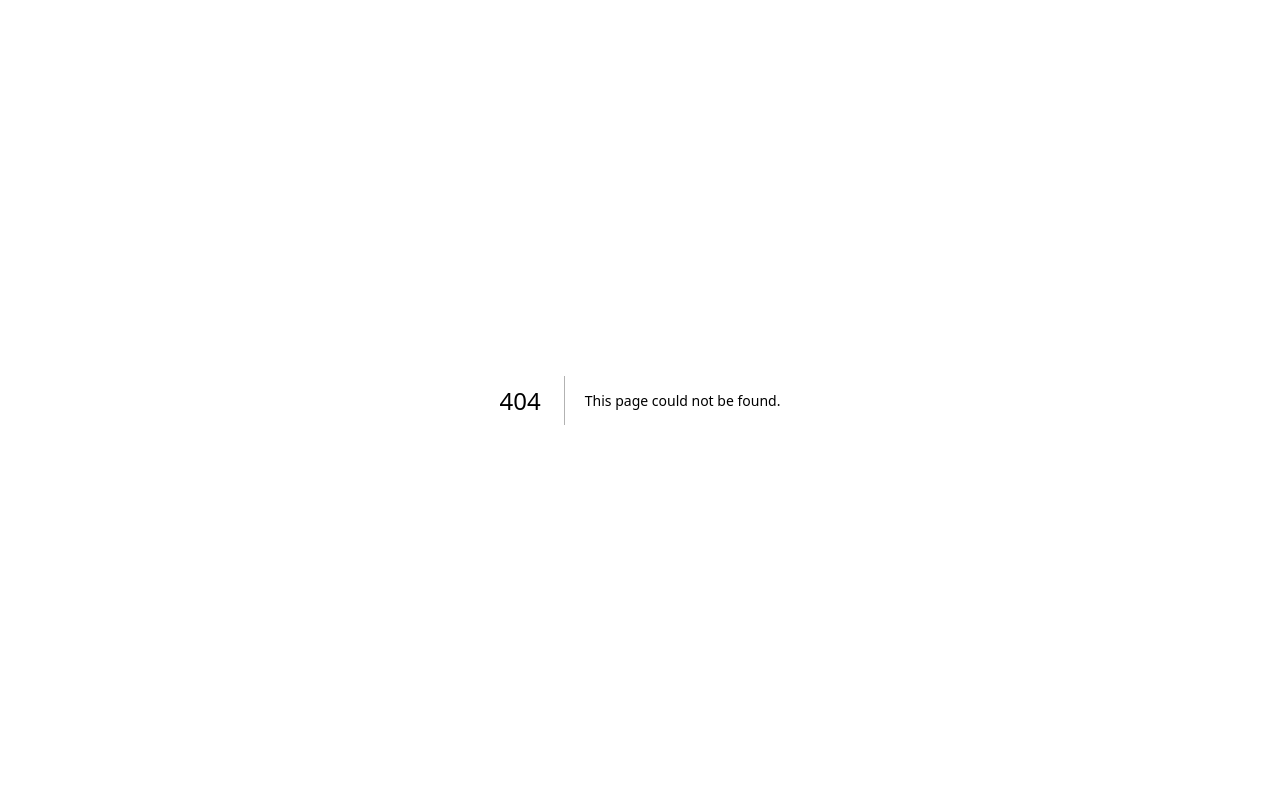
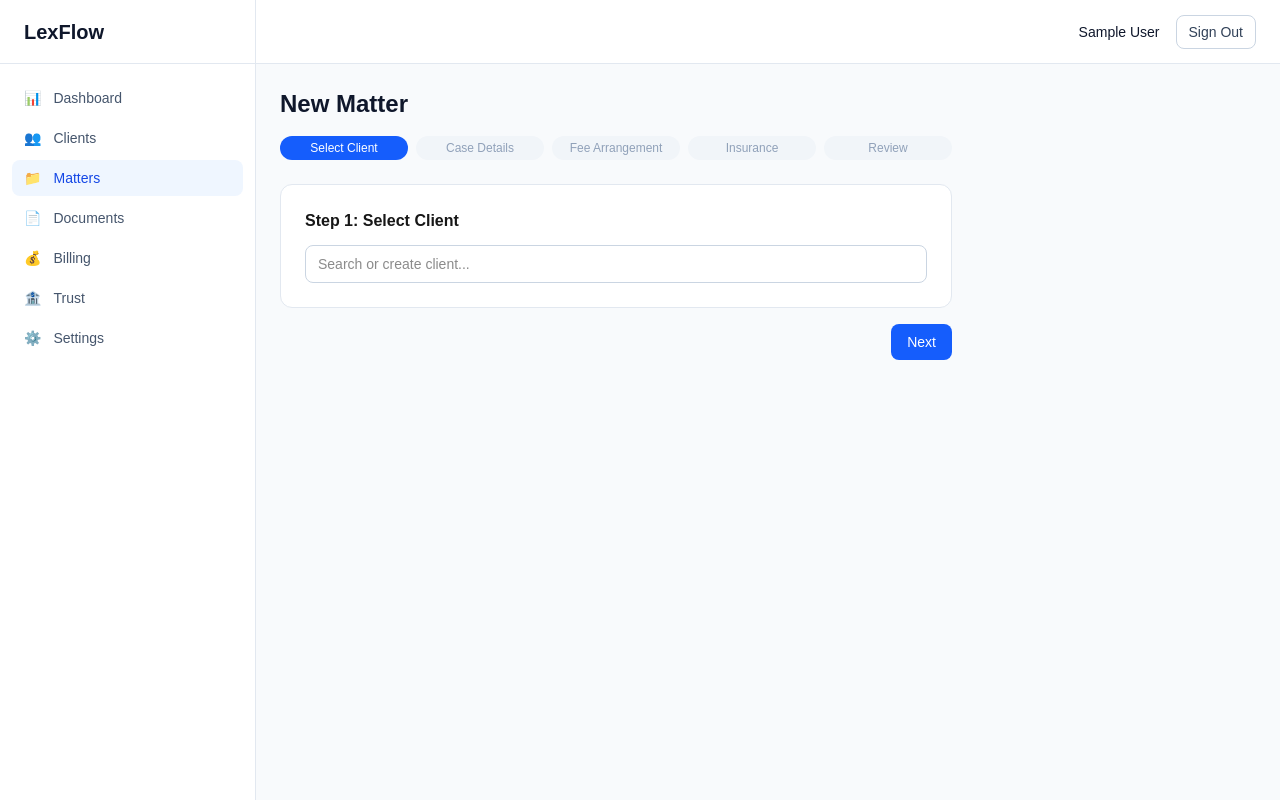
Before and after one commit to BigRigVibeCoder/lexflow-frontend, a Next.js app: page /matters/new in a window 1280 px wide. Before the commit this address had no page. Built offline with nearby package versions, Linux system fonts and the light colour scheme; no server answers; sample sign-in values are in the browser's storage.

Commit message:
feat(SPR-003): T-028 matter creation wizard

```diff
--- /dev/null
+++ b/src/app/(dashboard)/matters/new/page.tsx
@@ -0,0 +1,28 @@
+"use client";
+import { useState } from "react";
+
+type WizardStep = 1 | 2 | 3 | 4 | 5;
+const STEPS = ["Select Client", "Case Details", "Fee Arrangement", "Insurance", "Review"];
+
+export default function NewMatterWizardPage() {
+  const [step, setStep] = useState<WizardStep>(1);
+  const [data, setData] = useState({ clientId: "", title: "", accidentDate: "", description: "", feeType: "contingency", feePercentage: "33.33", insuranceCarrier: "", policyNumber: "" });
+  const update = (k: string, v: string) => setData((p) => ({ ...p, [k]: v }));
+  const next = () => setStep((s) => Math.min(s + 1, 5) as WizardStep);
+  const back = () => setStep((s) => Math.max(s - 1, 1) as WizardStep);
+
+  return (
+    <div data-testid="matter-wizard" className="max-w-2xl">
+      <h1 className="text-2xl font-bold text-slate-900">New Matter</h1>
+      <div className="mt-4 flex gap-2">{STEPS.map((s, i) => <div key={s} className={`flex-1 rounded-full py-1 text-center text-xs font-medium ${i + 1 === step ? "bg-blue-600 text-white" : i + 1 < step ? "bg-green-100 text-green-700" : "bg-slate-100 text-slate-400"}`}>{s}</div>)}</div>
+      <div className="mt-6 rounded-xl border border-slate-200 bg-white p-6">
+        {step === 1 && <div data-testid="step-1"><h2 className="font-semibold">Step 1: Select Client</h2><input type="text" placeholder="Search or create client..." value={data.clientId} onChange={(e) => update("clientId", e.target.value)} className="mt-3 w-full rounded-lg border border-slate-300 px-3 py-2 text-sm" data-testid="client-select" /></div>}
+        {step === 2 && <div data-testid="step-2"><h2 className="font-semibold">Step 2: Case Details</h2><input type="text" placeholder="Matter title" value={data.title} onChange={(e) => update("title", e.target.value)} className="mt-3 w-full rounded-lg border border-slate-300 px-3 py-2 text-sm" data-testid="matter-title" /><input type="date" value={data.accidentDate} onChange={(e) => update("accidentDate", e.target.value)} className="mt-3 w-full rounded-lg border border-slate-300 px-3 py-2 text-sm" data-testid="accident-date" /><textarea placeholder="Description" value={data.description} onChange={(e) => update("description", e.target.value)} className="mt-3 w-full rounded-lg border border-slate-300 px-3 py-2 text-sm" data-testid="description" /></div>}
+        {step === 3 && <div data-testid="step-3"><h2 className="font-semibold">Step 3: Fee Arrangement</h2><select value={data.feeType} onChange={(e) => update("feeType", e.target.value)} className="mt-3 w-full rounded-lg border border-slate-300 px-3 py-2 text-sm" data-testid="fee-type"><option value="contingency">Contingency</option><option value="hourly">Hourly</option><option value="flat">Flat</option><option value="hybrid">Hybrid</option></select></div>}
+        {step === 4 && <div data-testid="step-4"><h2 className="font-semibold">Step 4: Insurance Info</h2><input type="text" placeholder="Insurance Carrier" value={data.insuranceCarrier} onChange={(e) => update("insuranceCarrier", e.target.value)} className="mt-3 w-full rounded-lg border border-slate-300 px-3 py-2 text-sm" data-testid="ins-carrier" /></div>}
+        {step === 5 && <div data-testid="step-5"><h2 className="font-semibold">Step 5: Review</h2><dl className="mt-3 space-y-2 text-sm"><dt className="font-medium">Title</dt><dd className="text-slate-500">{data.title || "\u2014"}</dd></dl><button className="mt-6 w-full rounded-lg bg-blue-600 px-4 py-2 text-sm font-medium text-white hover:bg-blue-700" data-testid="submit-matter">Create Matter</button></div>}
+      </div>
+      <div className="mt-4 flex justify-between">{step > 1 && <button onClick={back} className="rounded-lg border border-slate-300 px-4 py-2 text-sm" data-testid="back-btn">Back</button>}{step < 5 && <button onClick={next} className="ml-auto rounded-lg bg-blue-600 px-4 py-2 text-sm text-white" data-testid="next-btn">Next</button>}</div>
+    </div>
+  );
+}
```
Also changed, not shown: 1 other file (tests, documents, lock files or other folders).
